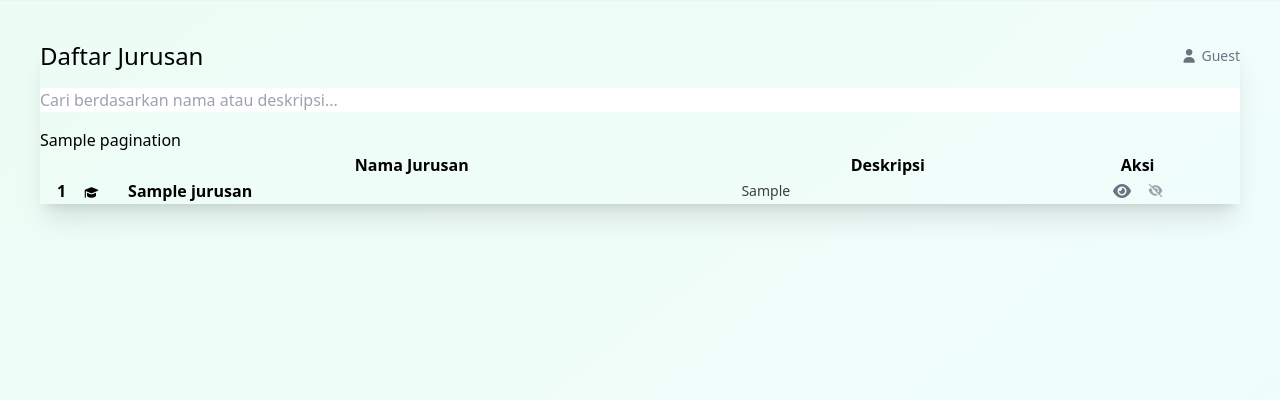
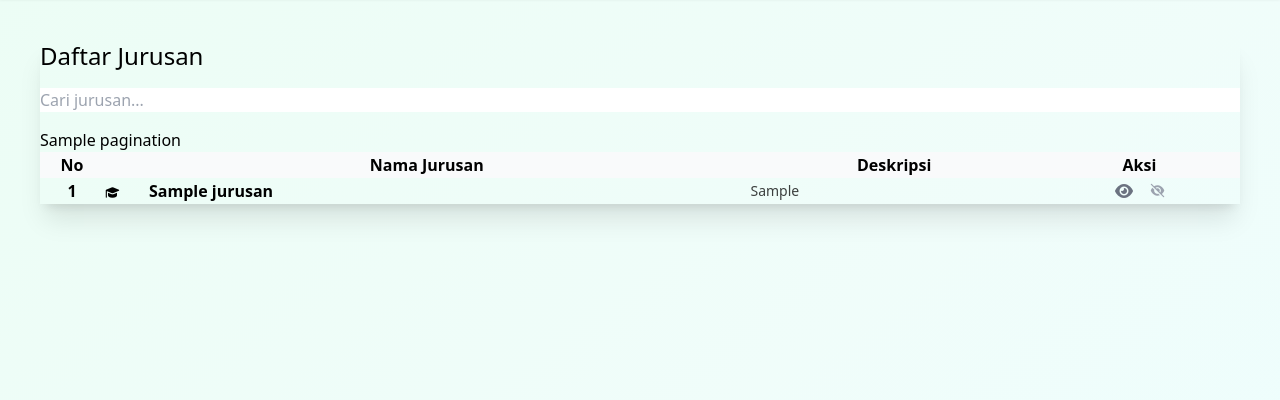
Before and after one commit to DinkyTrady/school-management, a Django app: template apps/academics/templates/academics/jurusan_list.html in a window 1280 px wide. Shown: the part 25-425 px from the top of the page. Run offline with Django 5.2, Linux system fonts and the light colour scheme; tables that the repository leaves empty hold one stand-in row (values such as "Sample post"); the template is opened without the code that fills it: values that come from a table or form of the project are taken from there, most other values are stand-ins (such as "Sample title", 1, 10 or a date in 2020); parts of the project's set-up code (start-up, migrations or seed data) failed here and were passed over; some libraries are stand-ins or nearby versions.

Commit message:
Refactor jurusan_list.html to enhance UI elements and add confirmation modal for deletion

```diff
--- a/apps/academics/templates/academics/jurusan_list.html
+++ b/apps/academics/templates/academics/jurusan_list.html
@@ -5,27 +5,21 @@
 {% endblock title %}
 
 {% block content %}
-<div class="card bg-base-100 shadow-xl">
+<div class="card bg-base-100 shadow-xl" x-data="{ showModal: false, deleteUrl: '', deleteName: '' }">
     <div class="card-body">
         <div class="flex justify-between items-center mb-4">
             <h2 class="card-title text-2xl">Daftar Jurusan</h2>
             {% load permissions %}
             {% if user|can_add_model:"jurusan" %}
-            <a href="{% url 'academics:jurusan_add' %}" class="btn btn-primary">
-                <i class="fas fa-plus"></i> Tambah Jurusan Baru
+            <a href="{% url 'academics:jurusan_add' %}" class="btn btn-primary bg-emerald-600 border-emerald-600 hover:bg-emerald-700 text-white">
+                <i class="fas fa-plus"></i> Tambah Jurusan
             </a>
             {% endif %}
-
-            <!-- Role indicator -->
-            <div class="text-sm text-gray-500">
-                <i class="fas fa-user"></i>
-                {% role_badge user %}
-            </div>
         </div>
 
         <div class="mb-4">
-            <input type="text" name="q" placeholder="Cari berdasarkan nama atau deskripsi..."
-                   class="input input-bordered w-full"
+            <input type="text" name="q" placeholder="Cari jurusan..."
+                   class="input input-bordered w-full focus:border-emerald-500"
                    hx-get="{% url 'academics:jurusan_list' %}"
                    hx-trigger="keyup changed delay:500ms"
                    hx-target="#jurusan-table-body"
@@ -34,12 +28,12 @@
 
         <div class="overflow-x-auto">
             <table class="table w-full">
-                <thead>
+                <thead class="bg-gray-50">
                     <tr>
-                        <th></th>
+                        <th class="w-16">No</th>
                         <th>Nama Jurusan</th>
                         <th>Deskripsi</th>
-                        <th>Aksi</th>
+                        <th class="text-center">Aksi</th>
                     </tr>
                 </thead>
                 <tbody id="jurusan-table-body">
@@ -48,11 +42,32 @@
             </table>
         </div>
 
-        <div id="pagination-container">
-        {% if is_paginated %}
-          {% include "core/partials/_paginate.html" %}
-        {% endif %}
+        <div class="mt-4">
+            {% if is_paginated %}
+                {% include "core/partials/_paginate.html" %}
+            {% endif %}
         </div>
     </div>
+
+    <dialog class="modal" :class="{ 'modal-open': showModal }">
+        <div class="modal-box">
+            <h3 class="font-bold text-lg text-red-600">Konfirmasi Hapus Jurusan</h3>
+            <p class="py-4">
+                Apakah Anda yakin ingin menghapus jurusan <span class="font-bold" x-text="deleteName"></span>?
+                <br>
+                <span class="text-sm text-gray-500">Data kelas dan siswa terkait mungkin akan terpengaruh.</span>
+            </p>
+            <div class="modal-action">
+                <button class="btn btn-ghost" @click="showModal = false">Batal</button>
+                <form method="post" :action="deleteUrl">
+                    {% csrf_token %}
+                    <button type="submit" class="btn btn-error text-white bg-red-600 hover:bg-red-700">Ya, Hapus</button>
+                </form>
+            </div>
+        </div>
+        <form method="dialog" class="modal-backdrop">
+            <button @click="showModal = false">close</button>
+        </form>
+    </dialog>
 </div>
 {% endblock content %}
```
